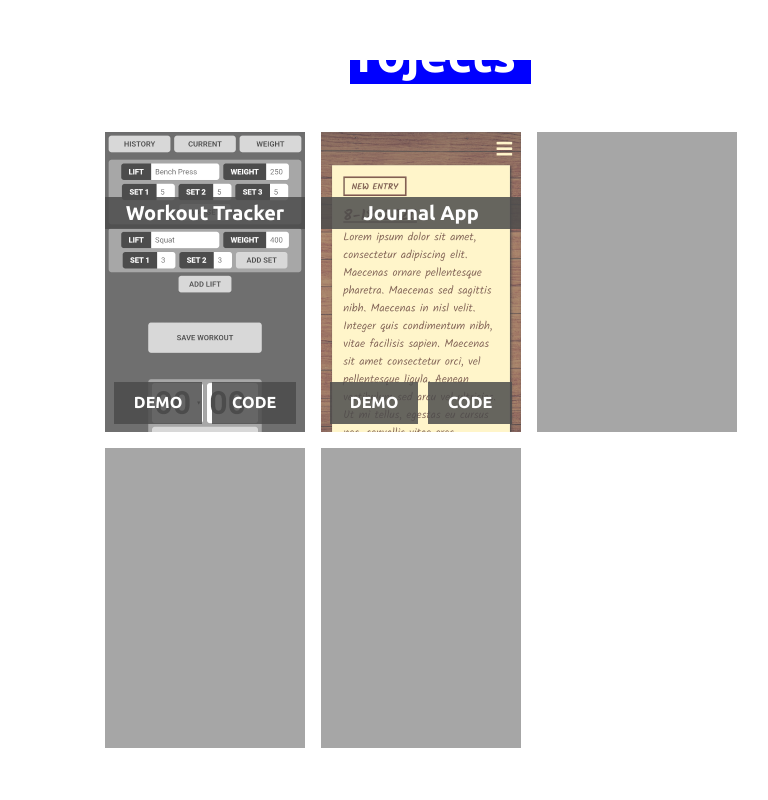
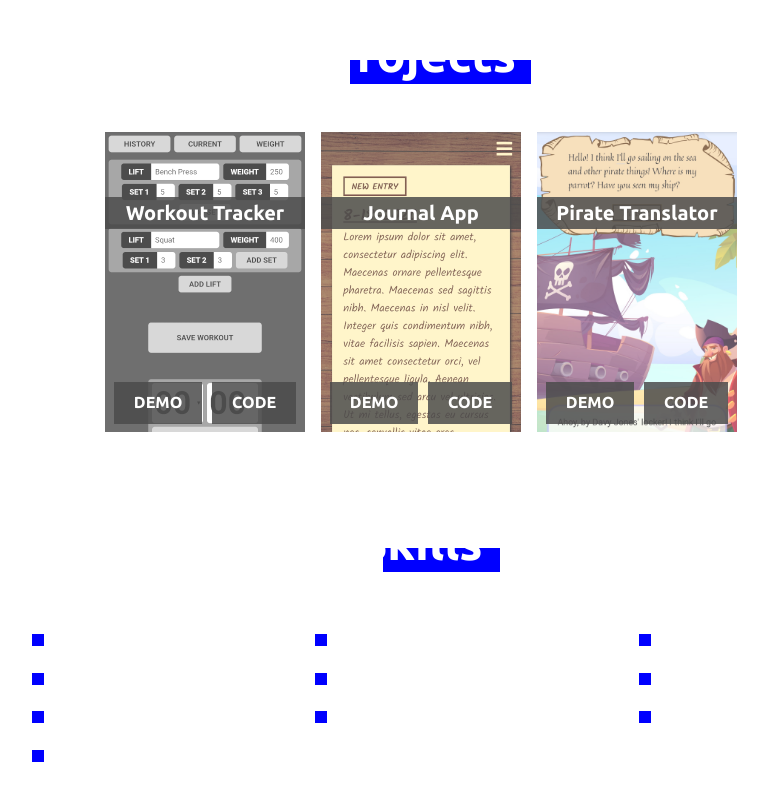
Before and after one commit to matt-pickle/portfolio, a plain HTML site: page index.html in a window 1280 px wide. Shown: the part 840-1640 px from the top of the page, without its empty margins (219-987 px from the left). After the commit the page ends 1618 px from the top, so only its background shows below. Drawn offline with Linux system fonts and the light colour scheme.

Commit message:
Change background and add Pirate Translator

```diff
--- a/index.html
+++ b/index.html
@@ -40,17 +40,19 @@
         <div class="projects-container">
           <div class="project workout-tracker">
             <p class="project-title">Workout Tracker</p>
-            <a href="https://workout-tracker-2.herokuapp.com/" class="project-btn demo-btn">DEMO</a>
-            <a href="https://github.com/mpickle86/workout-tracker-2" class="project-btn code-btn">CODE</a>
+            <a href="https://workout-tracker-2.herokuapp.com/" class="project-btn demo-btn" target="_blank">DEMO</a>
+            <a href="https://github.com/mpickle86/workout-tracker-2" class="project-btn code-btn" target="_blank">CODE</a>
           </div>
           <div class="project journal">
             <p class="project-title">Journal App</p>
-            <a href="https://mp-journal.herokuapp.com/" class="project-btn demo-btn">DEMO</a>
-            <a href="https://github.com/mpickle86/journal" class="project-btn code-btn">CODE</a>
+            <a href="https://mp-journal.herokuapp.com/" class="project-btn demo-btn" target="_blank">DEMO</a>
+            <a href="https://github.com/mpickle86/journal" class="project-btn code-btn" target="_blank">CODE</a>
           </div>
-          <div class="project"></div>
-          <div class="project"></div>
-          <div class="project"></div>
+          <div class="project pirate-translator">
+            <p class="project-title">Pirate Translator</p>
+            <a href="https://mp-pirate-translator.herokuapp.com/" class="project-btn demo-btn" target="_blank">DEMO</a>
+            <a href="https://github.com/mpickle86/pirate-translator" class="project-btn code-btn" target="_blank">CODE</a>
+          </div>
         </div>
       </section>
 
--- a/styles.css
+++ b/styles.css
@@ -27,7 +27,7 @@ img {
   position: fixed;
   z-index: -1;
   background: rgb(30, 30, 30);
-  background-image: url("./images/Temp\ Background\ Image.jpg");
+  background-image: url("./images/background-2.jpg");
   background-size: cover;
   background-position: center;
   background-blend-mode: overlay;
@@ -320,6 +320,10 @@ nav a {
   background-image: url("./images/journal-thumbnail.png");
 }
 
+.pirate-translator {
+  background-image: url("./images/pirate-translator-thumbnail.png");
+}
+
 @media (min-width: 450px) {
   .section-title {
     font-size: 3rem;
```
Also changed, not shown: images/pirate-translator-thumbnail.png (added), 2 other files.
